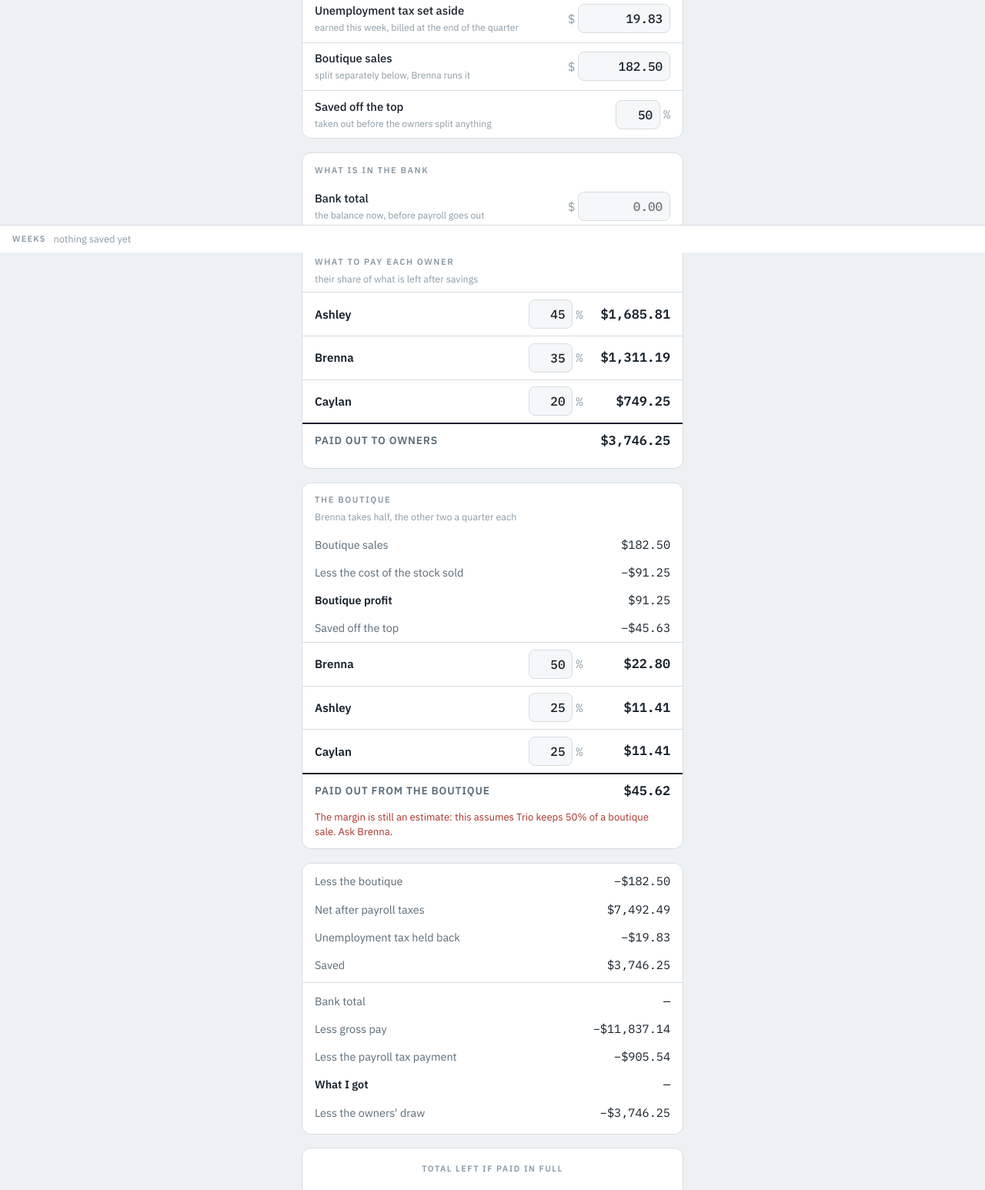
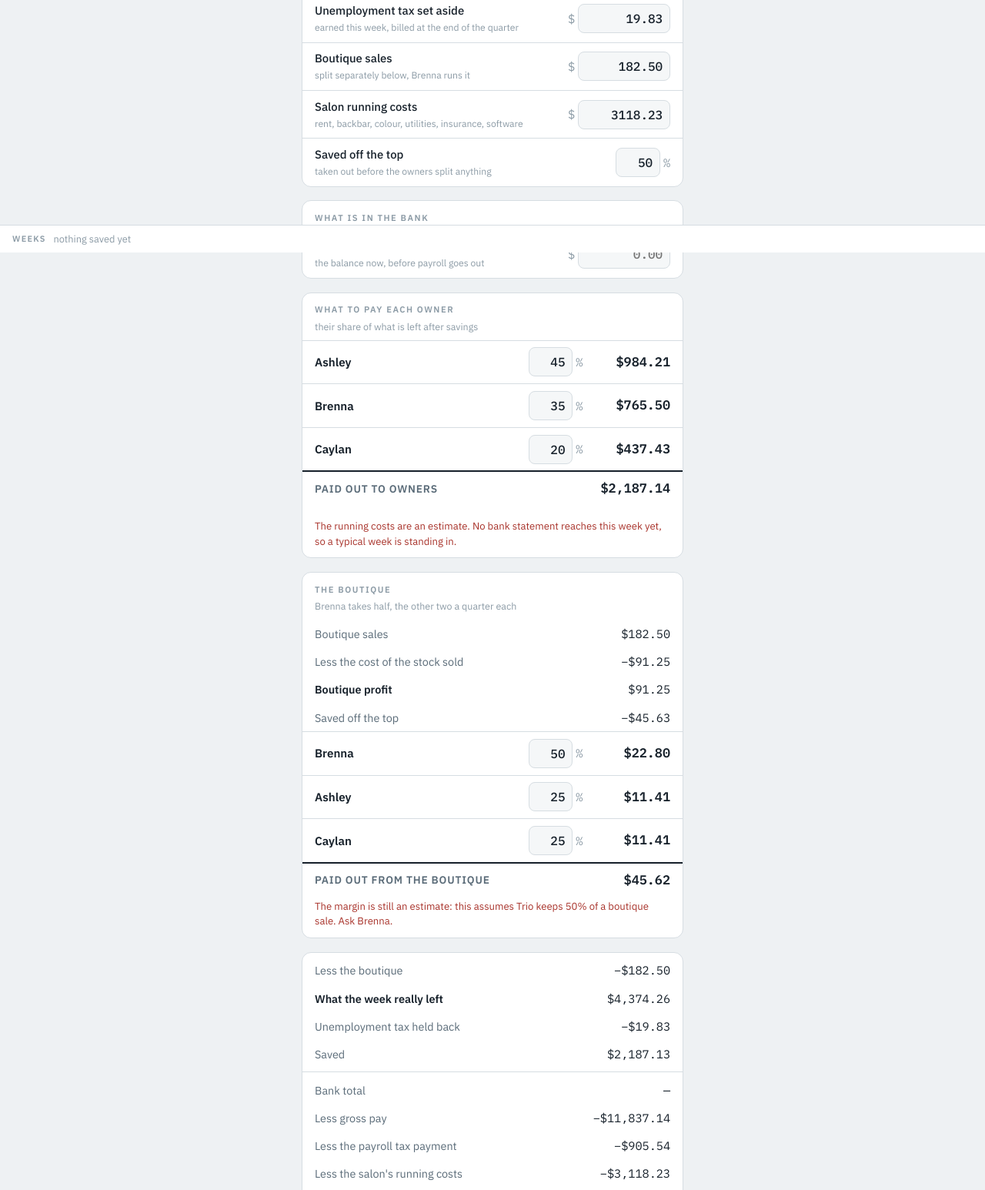
Before and after one commit to oakeemedia-spec/trio-cash-check, a plain HTML site: page index.html in a window 1280 px wide. Shown: the part 472-2018 px from the top of the page at 77% size. Drawn offline with Linux system fonts and the light colour scheme.

Commit message:
Take the salon's running costs out before the owners split anything
Rent, backbar, colour, utilities and the rest were never coming off, so
the figure being divided was the money left after WAGES, not the money
left. About $1,500 a week too much.

Co-Authored-By: Claude Opus 5 <noreply@anthropic.com>

```diff
--- a/index.html
+++ b/index.html
@@ -174,6 +174,11 @@ footer b{color:var(--ink-soft);font-weight:600}
         <input id="bout" type="text" inputmode="decimal" autocomplete="off"></span>
     </div>
     <div class="field">
+      <label for="costs">Salon running costs<span class="hint">rent, backbar, colour, utilities, insurance, software</span></label>
+      <span class="box"><span class="cur">$</span>
+        <input id="costs" type="text" inputmode="decimal" autocomplete="off"></span>
+    </div>
+    <div class="field">
       <label for="saved">Saved off the top<span class="hint">taken out before the owners split anything</span></label>
       <span class="box"><input id="saved" class="pct" type="text" inputmode="decimal" value="50" autocomplete="off"><span class="cur">%</span></span>
     </div>
@@ -201,6 +206,7 @@ footer b{color:var(--ink-soft);font-weight:600}
       <span class="pay" id="d-caylan">&mdash;</span></div>
     <div class="owner tot"><span class="nm">Paid out to owners</span><span class="pay" id="d-total">&mdash;</span></div>
     <p class="warn" id="pct-warn"></p>
+    <p class="warn" id="costs-warn"></p>
   </div>
 
   <div class="panel" id="bout-panel">
@@ -224,12 +230,13 @@ footer b{color:var(--ink-soft);font-weight:600}
 
   <div class="panel sum">
     <div class="line"><span class="lab">Less the boutique</span><span class="val" id="o-bout">&mdash;</span></div>
-    <div class="line"><span class="lab">Net after payroll taxes</span><span class="val" id="o-after">&mdash;</span></div>
+    <div class="line"><span class="lab"><b>What the week really left</b></span><span class="val" id="o-after">&mdash;</span></div>
     <div class="line"><span class="lab">Unemployment tax held back</span><span class="val" id="o-ui">&mdash;</span></div>
     <div class="line"><span class="lab">Saved</span><span class="val" id="o-saved">&mdash;</span></div>
     <div class="line rule"><span class="lab">Bank total</span><span class="val" id="o-bank">&mdash;</span></div>
     <div class="line"><span class="lab">Less gross pay</span><span class="val" id="o-pay">&mdash;</span></div>
     <div class="line"><span class="lab">Less the payroll tax payment</span><span class="val" id="o-tax">&mdash;</span></div>
+    <div class="line"><span class="lab">Less the salon's running costs</span><span class="val" id="o-costs">&mdash;</span></div>
     <div class="line"><span class="lab"><b>What I got</b></span><span class="val" id="o-got">&mdash;</span></div>
     <div class="line"><span class="lab">Less the owners' draw</span><span class="val" id="o-less">&mdash;</span></div>
   </div>
@@ -268,13 +275,13 @@ footer b{color:var(--ink-soft);font-weight:600}
   /* The Sunday job rewrites the next line every week and pushes it up, so the
      page is already showing last week before anyone types anything. Leave the
      markers alone - that is how the script finds the line. */
-  /*LATEST*/ var LATEST = { weekend: "2026-11-14", net: "8600.36", payroll: "11837.14", tax: "905.54", uitax: "19.83", bout: "182.50", bmargin: "0.5", bconfirmed: "no" }; /*ENDLATEST*/
+  /*LATEST*/ var LATEST = { weekend: "2026-11-14", net: "8600.36", payroll: "11837.14", tax: "905.54", uitax: "19.83", bout: "182.50", bmargin: "0.5", bconfirmed: "no", costs: "3118.23", costsreal: "no" }; /*ENDLATEST*/
 
   var STORE = "trio-weeks";
-  var FIELDS = ["weekend","net","payroll","tax","uitax","bout","saved","bank","p-ashley","p-brenna","p-caylan",
+  var FIELDS = ["weekend","net","payroll","tax","uitax","bout","costs","saved","bank","p-ashley","p-brenna","p-caylan",
                 "b-pct-brenna","b-pct-ashley","b-pct-caylan"];
   var el = {};
-  FIELDS.concat(["d-ashley","d-brenna","d-caylan","d-total","pct-warn","o-after","o-ui","o-saved","o-bank","o-tax","o-bout",
+  FIELDS.concat(["d-ashley","d-brenna","d-caylan","d-total","pct-warn","o-after","o-ui","o-saved","o-bank","o-tax","o-bout","o-costs","costs-warn",
                  "b-sales","b-cost","b-profit","b-saved","b-brenna","b-ashley","b-caylan",
                  "b-total","b-warn",
                  "o-pay","o-got","o-less","o-left","o-note","tabs","msg","stamp"])
@@ -357,7 +364,10 @@ footer b{color:var(--ink-soft);font-weight:600}
     // The boutique is split 50/25/25, not 45/35/20, so it leaves the salon's
     // pot before anything else happens to it. Left in, it gets divided twice.
     var bout = num(el.bout) || 0;
-    var net = gross === null ? null : gross - bout - tax - ui;
+    // Rent, backbar, colour, utilities and the rest. Without this the figure
+    // being split was the money left after WAGES, not the money left.
+    var costs = num(el.costs) || 0;
+    var net = gross === null ? null : gross - bout - tax - ui - costs;
     boutique(bout);
     var savedPct = num(el.saved); if (savedPct === null) savedPct = 0;
     savedPct = Math.min(100, Math.max(0, savedPct)) / 100;
@@ -370,6 +380,10 @@ footer b{color:var(--ink-soft);font-weight:600}
 
     el["o-tax"].textContent = cash(-tax);
     el["o-bout"].textContent = cash(-bout);
+    el["o-costs"].textContent = cash(-costs);
+    el["costs-warn"].textContent = (costs && LATEST.costsreal !== "yes")
+      ? "The running costs are an estimate. No bank statement reaches this week yet, so a typical week is standing in."
+      : "";
     el["o-ui"].textContent = cash(-ui);
     if (net === null) {
       ["d-ashley","d-brenna","d-caylan","d-total","o-saved","o-after"].forEach(function (k) { dash(el[k]); });
@@ -478,12 +492,12 @@ footer b{color:var(--ink-soft);font-weight:600}
   document.getElementById("csv").addEventListener("click", function () {
     var all = readAll(), weeks = Object.keys(all).sort();
     if (!weeks.length) { say("Nothing saved yet."); return; }
-    var head = ["Week ending","Total net","Gross pay","Payroll tax payment","Unemployment set aside","Boutique sales","Saved %","Bank total",
+    var head = ["Week ending","Total net","Gross pay","Payroll tax payment","Unemployment set aside","Boutique sales","Running costs","Saved %","Bank total",
                 "Ashley %","Brenna %","Caylan %"];
     var rows = [head.join(",")];
     weeks.forEach(function (w) {
       var r = all[w];
-      rows.push([w, r.net, r.payroll, r.tax, r.uitax, r.bout, r.saved, r.bank,
+      rows.push([w, r.net, r.payroll, r.tax, r.uitax, r.bout, r.costs, r.saved, r.bank,
                  r["p-ashley"], r["p-brenna"], r["p-caylan"]]
                 .map(function (v) { return '"' + String(v === undefined ? "" : v) + '"'; }).join(","));
     });
@@ -514,6 +528,7 @@ footer b{color:var(--ink-soft);font-weight:600}
     el.tax.value = LATEST.tax || "";
     el.uitax.value = LATEST.uitax || "";
     el.bout.value = LATEST.bout || "";
+    el.costs.value = LATEST.costs || "";
     el.bank.value = "";
   } else if (!newest) {
     el.weekend.value = lastSaturday();
```
